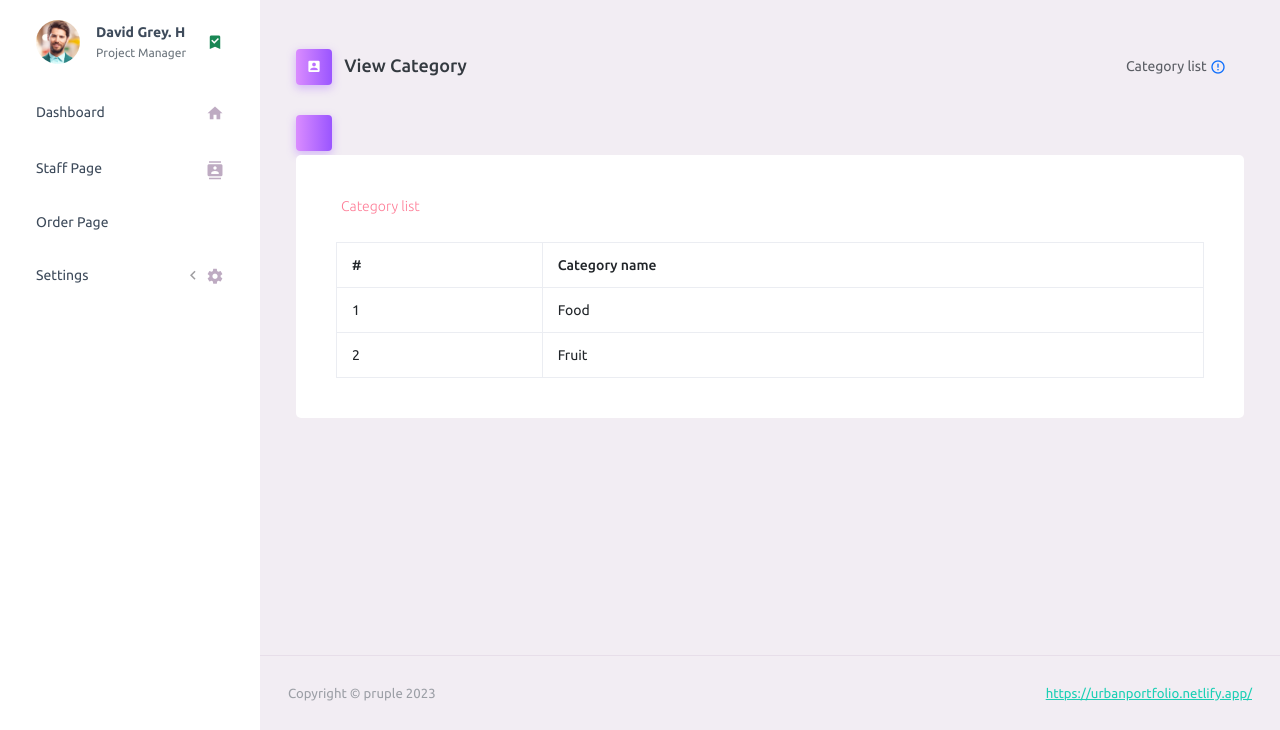
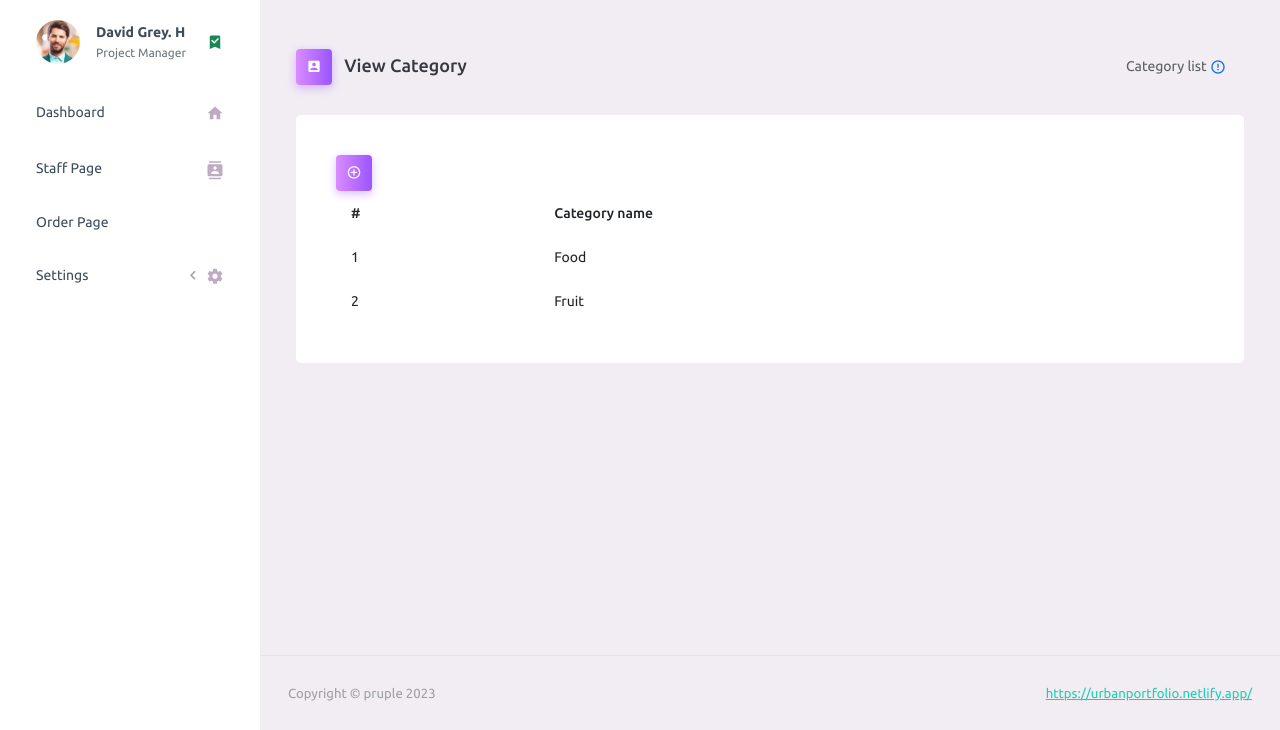
Before and after one commit to urbain32/App-inventory, a Django app: page /category/ in a window 1280 px wide. Shown: the part 70-800 px from the top of the page. Run offline with Django 4.2, Linux system fonts and the light colour scheme; some libraries are stand-ins or nearby versions.

Commit message:
adding button modified

```diff
--- a/templates/dashboard/category/category.html
+++ b/templates/dashboard/category/category.html
@@ -21,22 +21,23 @@
     </nav>
   </div>
   <!-- Button trigger modal -->
-  <h3 class="page-title">
-    <span
-      type="button"
-      class="page-title-icon bg-gradient-primary text-white me-2"
-      data-bs-toggle="modal"
-      data-bs-target="#exampleModal"
-    >
-      <i class="mdi mdi-add-items"></i>
-    </span>
-  </h3>
+
   <div class="row">
     <div class="col-lg-12 grid-margin">
       <div class="card">
         <div class="card-body">
-          <p class="card-description"><code>Category list</code></p>
-          <table class="table table-bordered">
+          <h3 class="page-title">
+            <span
+              type="button"
+              class="page-title-icon bg-gradient-primary text-white me-2"
+              data-bs-toggle="modal"
+              data-bs-target="#exampleModal"
+            >
+              <i class="mdi mdi-plus-circle-outline"></i>
+            </span>
+          </h3>
+
+          <table class="table table-borderless datatable">
             <thead>
               <tr>
                 <th>#</th>
```
